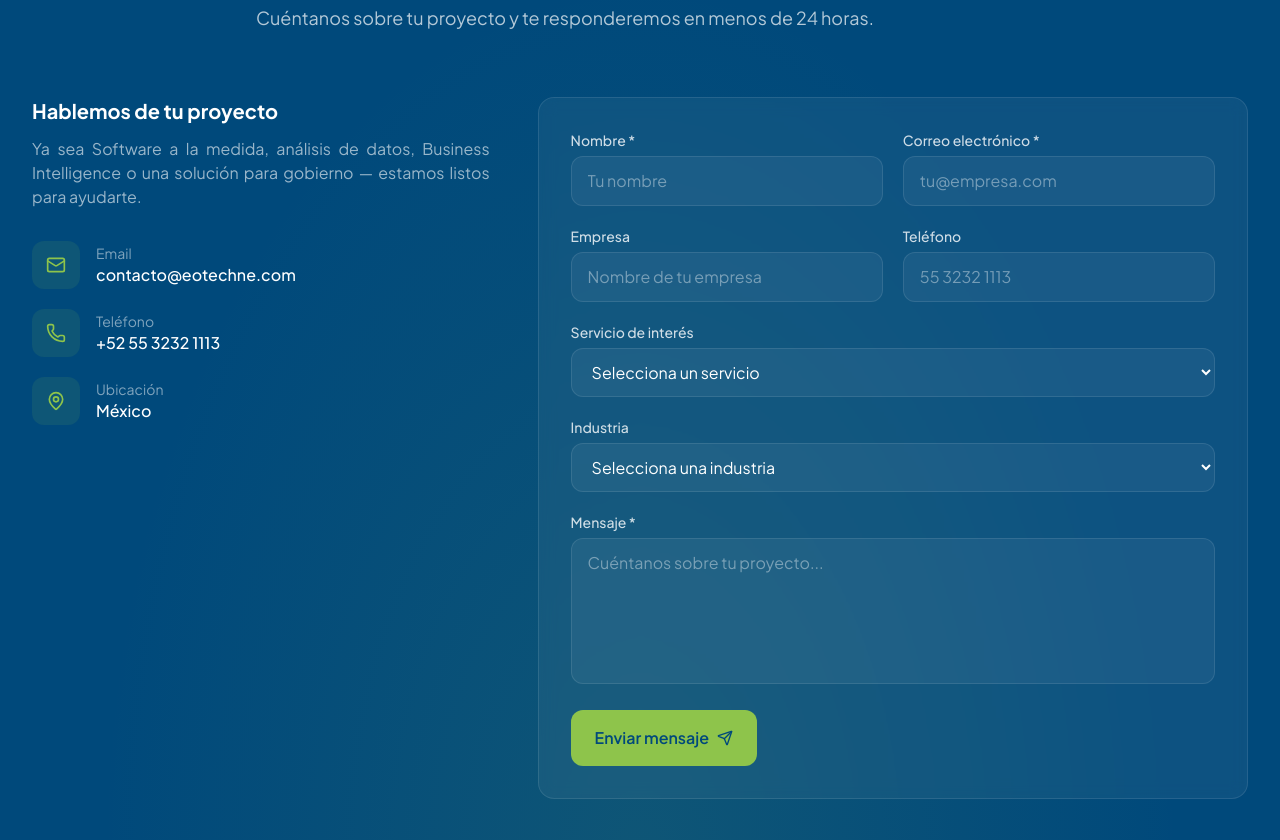
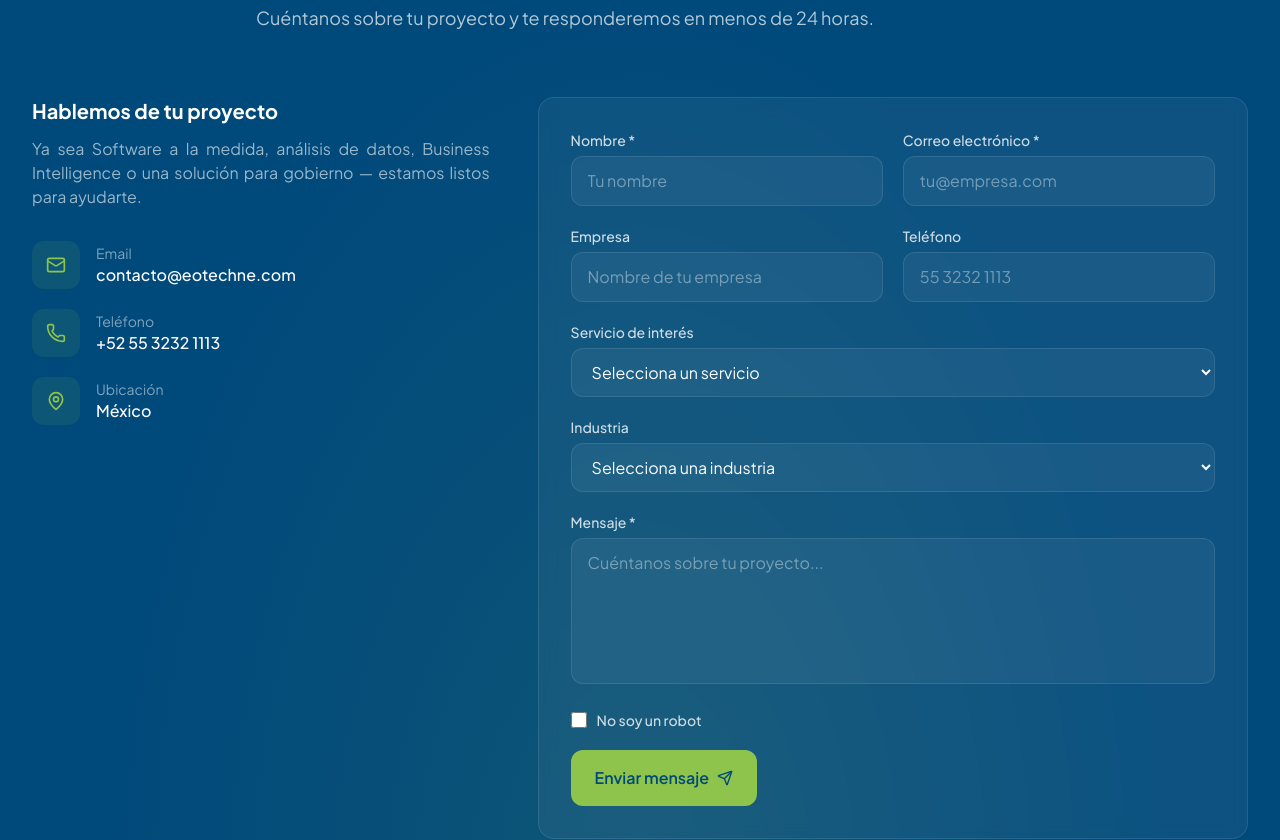
Before and after one commit to EborjaRangel/eotechne, a Next.js app: page / in a window 1280 px wide. Shown: the part 6820-7660 px from the top of the page. Built offline with nearby package versions, Linux system fonts and the light colour scheme.

Commit message:
Add contact form bot checks so automated messages are rejected.
Co-authored-by: Cursor <cursoragent@cursor.com>

```diff
--- a/src/app/api/contact/route.ts
+++ b/src/app/api/contact/route.ts
@@ -2,11 +2,19 @@ import { NextResponse } from "next/server";
 import { ValidationError } from "yup";
 import { prisma } from "@/lib/prisma";
 import { sendContactNotification } from "@/lib/email";
-import { contactSchema } from "@/lib/validations/contact";
+import {
+  contactSchema,
+  isContactHoneypotFilled,
+} from "@/lib/validations/contact";
 
 export async function POST(request: Request) {
   try {
     const body = await request.json();
+
+    if (isContactHoneypotFilled(body)) {
+      return NextResponse.json({ success: true }, { status: 201 });
+    }
+
     const validated = await contactSchema.validate(body, {
       abortEarly: false,
       stripUnknown: true,
--- a/src/components/ui/ContactForm.tsx
+++ b/src/components/ui/ContactForm.tsx
@@ -1,17 +1,28 @@
 "use client";
 
-import { useState } from "react";
-import { Formik, Form, Field, ErrorMessage } from "formik";
+import { useId, useState } from "react";
+import { Formik, Form, Field, ErrorMessage, type FieldProps } from "formik";
 import { Send, CheckCircle, AlertCircle, Loader2 } from "lucide-react";
 import {
   contactSchema,
   contactInitialValues,
+  CONTACT_HONEYPOT_FIELD,
   type ContactFormValues,
 } from "@/lib/validations/contact";
 import { serviceOptions } from "@/lib/data/services";
 import { industryOptions } from "@/lib/data/industries";
 
 export default function ContactForm() {
+  const id = useId();
+  const nameId = `${id}-name`;
+  const emailId = `${id}-email`;
+  const companyId = `${id}-company`;
+  const phoneId = `${id}-phone`;
+  const serviceId = `${id}-service`;
+  const industryId = `${id}-industry`;
+  const messageId = `${id}-message`;
+  const notRobotId = `${id}-not-robot`;
+  const honeypotId = `${id}-website`;
   const [status, setStatus] = useState<"idle" | "success" | "error">("idle");
 
   const handleSubmit = async (
@@ -50,46 +61,56 @@ export default function ContactForm() {
       onSubmit={handleSubmit}
     >
       {({ isSubmitting }) => (
-        <Form className="space-y-5">
+        <Form className="relative space-y-5">
+          <div className="absolute -left-[10000px] top-auto h-px w-px overflow-hidden" aria-hidden="true">
+            <Field
+              id={honeypotId}
+              name={CONTACT_HONEYPOT_FIELD}
+              type="text"
+              tabIndex={-1}
+              autoComplete="off"
+            />
+          </div>
+
           <div className="grid gap-5 sm:grid-cols-2">
             <div>
-              <label htmlFor="name" className="mb-1.5 block text-sm font-medium text-white/80">
+              <label htmlFor={nameId} className="mb-1.5 block text-sm font-medium text-white/80">
                 Nombre *
               </label>
-              <Field id="name" name="name" type="text" placeholder="Tu nombre" className={inputClass} />
+              <Field id={nameId} name="name" type="text" placeholder="Tu nombre" className={inputClass} />
               <ErrorMessage name="name" component="p" className="mt-1 text-sm text-red-400" />
             </div>
             <div>
-              <label htmlFor="email" className="mb-1.5 block text-sm font-medium text-white/80">
+              <label htmlFor={emailId} className="mb-1.5 block text-sm font-medium text-white/80">
                 Correo electrónico *
               </label>
-              <Field id="email" name="email" type="email" placeholder="tu@empresa.com" className={inputClass} />
+              <Field id={emailId} name="email" type="email" placeholder="tu@empresa.com" className={inputClass} />
               <ErrorMessage name="email" component="p" className="mt-1 text-sm text-red-400" />
             </div>
           </div>
 
           <div className="grid gap-5 sm:grid-cols-2">
             <div>
-              <label htmlFor="company" className="mb-1.5 block text-sm font-medium text-white/80">
+              <label htmlFor={companyId} className="mb-1.5 block text-sm font-medium text-white/80">
                 Empresa
               </label>
-              <Field id="company" name="company" type="text" placeholder="Nombre de tu empresa" className={inputClass} />
+              <Field id={companyId} name="company" type="text" placeholder="Nombre de tu empresa" className={inputClass} />
               <ErrorMessage name="company" component="p" className="mt-1 text-sm text-red-400" />
             </div>
             <div>
-              <label htmlFor="phone" className="mb-1.5 block text-sm font-medium text-white/80">
+              <label htmlFor={phoneId} className="mb-1.5 block text-sm font-medium text-white/80">
                 Teléfono
               </label>
-              <Field id="phone" name="phone" type="tel" placeholder="55 3232 1113" className={inputClass} />
+              <Field id={phoneId} name="phone" type="tel" placeholder="55 3232 1113" className={inputClass} />
               <ErrorMessage name="phone" component="p" className="mt-1 text-sm text-red-400" />
             </div>
           </div>
 
           <div>
-            <label htmlFor="service" className="mb-1.5 block text-sm font-medium text-white/80">
+            <label htmlFor={serviceId} className="mb-1.5 block text-sm font-medium text-white/80">
               Servicio de interés
             </label>
-            <Field as="select" id="service" name="service" className={inputClass}>
+            <Field as="select" id={serviceId} name="service" className={inputClass}>
               <option value="" className="bg-eotechne-blue-dark">
                 Selecciona un servicio
               </option>
@@ -103,10 +124,10 @@ export default function ContactForm() {
           </div>
 
           <div>
-            <label htmlFor="industry" className="mb-1.5 block text-sm font-medium text-white/80">
+            <label htmlFor={industryId} className="mb-1.5 block text-sm font-medium text-white/80">
               Industria
             </label>
-            <Field as="select" id="industry" name="industry" className={inputClass}>
+            <Field as="select" id={industryId} name="industry" className={inputClass}>
               <option value="" className="bg-eotechne-blue-dark">
                 Selecciona una industria
               </option>
@@ -120,18 +141,43 @@ export default function ContactForm() {
           </div>
 
           <div>
-            <label htmlFor="message" className="mb-1.5 block text-sm font-medium text-white/80">
+            <label htmlFor={messageId} className="mb-1.5 block text-sm font-medium text-white/80">
               Mensaje *
             </label>
             <Field
               as="textarea"
-              id="message"
+              id={messageId}
               name="message"
               rows={5}
               placeholder="Cuéntanos sobre tu proyecto..."
               className={`${inputClass} resize-none`}
             />
             <ErrorMessage name="message" component="p" className="mt-1 text-sm text-red-400" />
+          </div>
+
+          <div>
+            <div className="flex items-center gap-2.5">
+              <Field name="notRobot">
+                {({ field }: FieldProps<boolean>) => (
+                  <input
+                    id={notRobotId}
+                    type="checkbox"
+                    name={field.name}
+                    checked={Boolean(field.value)}
+                    onChange={field.onChange}
+                    onBlur={field.onBlur}
+                    className="h-4 w-4 shrink-0 cursor-pointer rounded border-white/30 bg-white/10 accent-eotechne-green"
+                  />
+                )}
+              </Field>
+              <label
+                htmlFor={notRobotId}
+                className="cursor-pointer select-none text-sm font-medium text-white/80"
+              >
+                No soy un robot
+              </label>
+            </div>
+            <ErrorMessage name="notRobot" component="p" className="mt-1 text-sm text-red-400" />
           </div>
 
           {status === "success" && (
--- a/src/lib/validations/contact.ts
+++ b/src/lib/validations/contact.ts
@@ -1,4 +1,6 @@
 import * as Yup from "yup";
+
+export const CONTACT_HONEYPOT_FIELD = "website";
 
 export const contactSchema = Yup.object({
   name: Yup.string()
@@ -16,9 +18,18 @@ export const contactSchema = Yup.object({
     .min(10, "El mensaje debe tener al menos 10 caracteres")
     .max(2000, "El mensaje no puede exceder 2000 caracteres")
     .required("El mensaje es requerido"),
+  notRobot: Yup.boolean()
+    .oneOf([true], "Confirma que no eres un robot")
+    .required("Confirma que no eres un robot"),
 });
 
-export type ContactFormValues = Yup.InferType<typeof contactSchema>;
+export type ContactFormValues = Omit<
+  Yup.InferType<typeof contactSchema>,
+  "notRobot"
+> & {
+  notRobot: boolean;
+  [CONTACT_HONEYPOT_FIELD]: string;
+};
 
 export const contactInitialValues: ContactFormValues = {
   name: "",
@@ -28,4 +39,12 @@ export const contactInitialValues: ContactFormValues = {
   service: "",
   industry: "",
   message: "",
+  notRobot: false,
+  [CONTACT_HONEYPOT_FIELD]: "",
 };
+
+export function isContactHoneypotFilled(body: unknown): boolean {
+  if (!body || typeof body !== "object") return false;
+  const value = (body as Record<string, unknown>)[CONTACT_HONEYPOT_FIELD];
+  return typeof value === "string" && value.trim().length > 0;
+}
```
